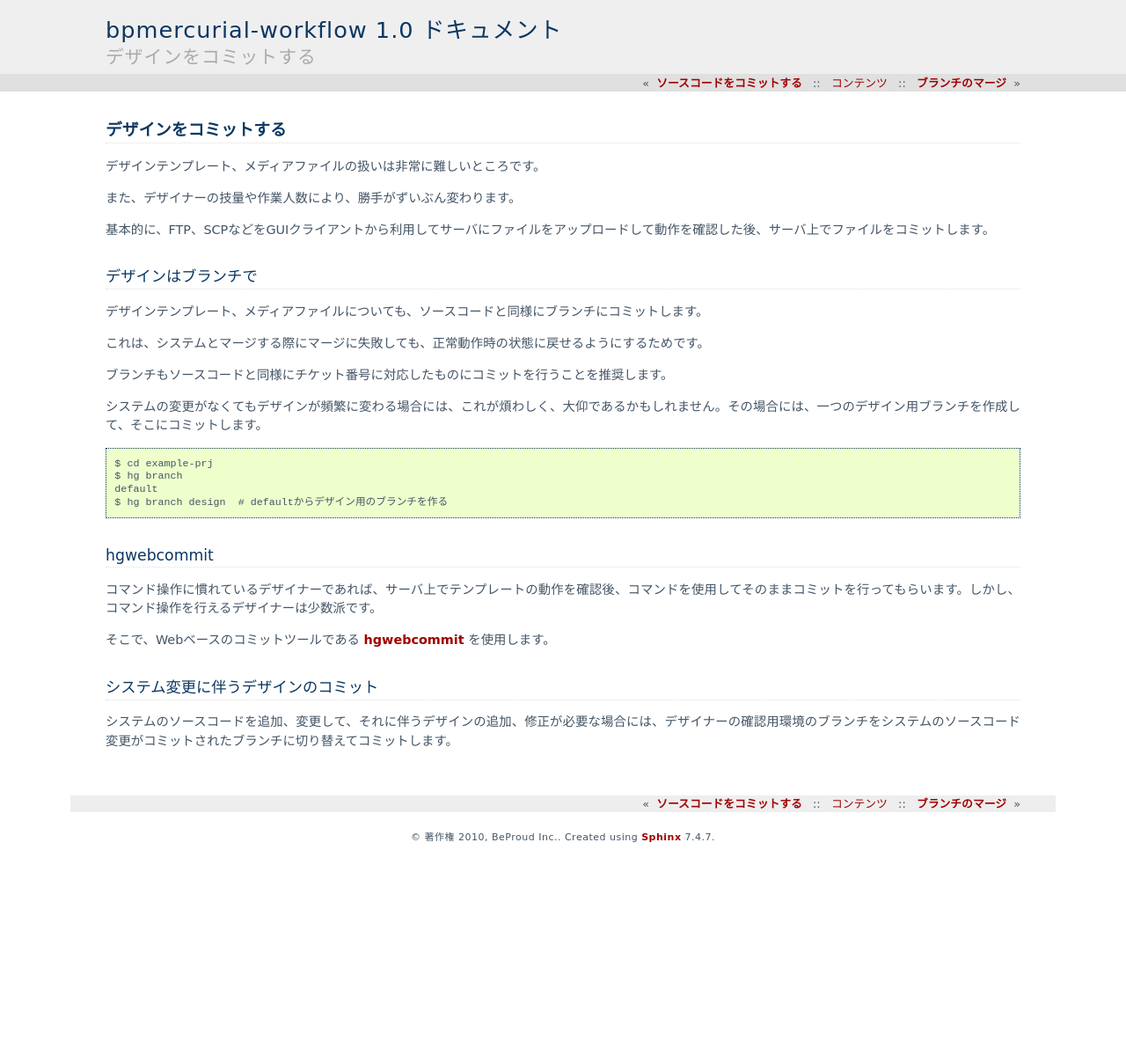
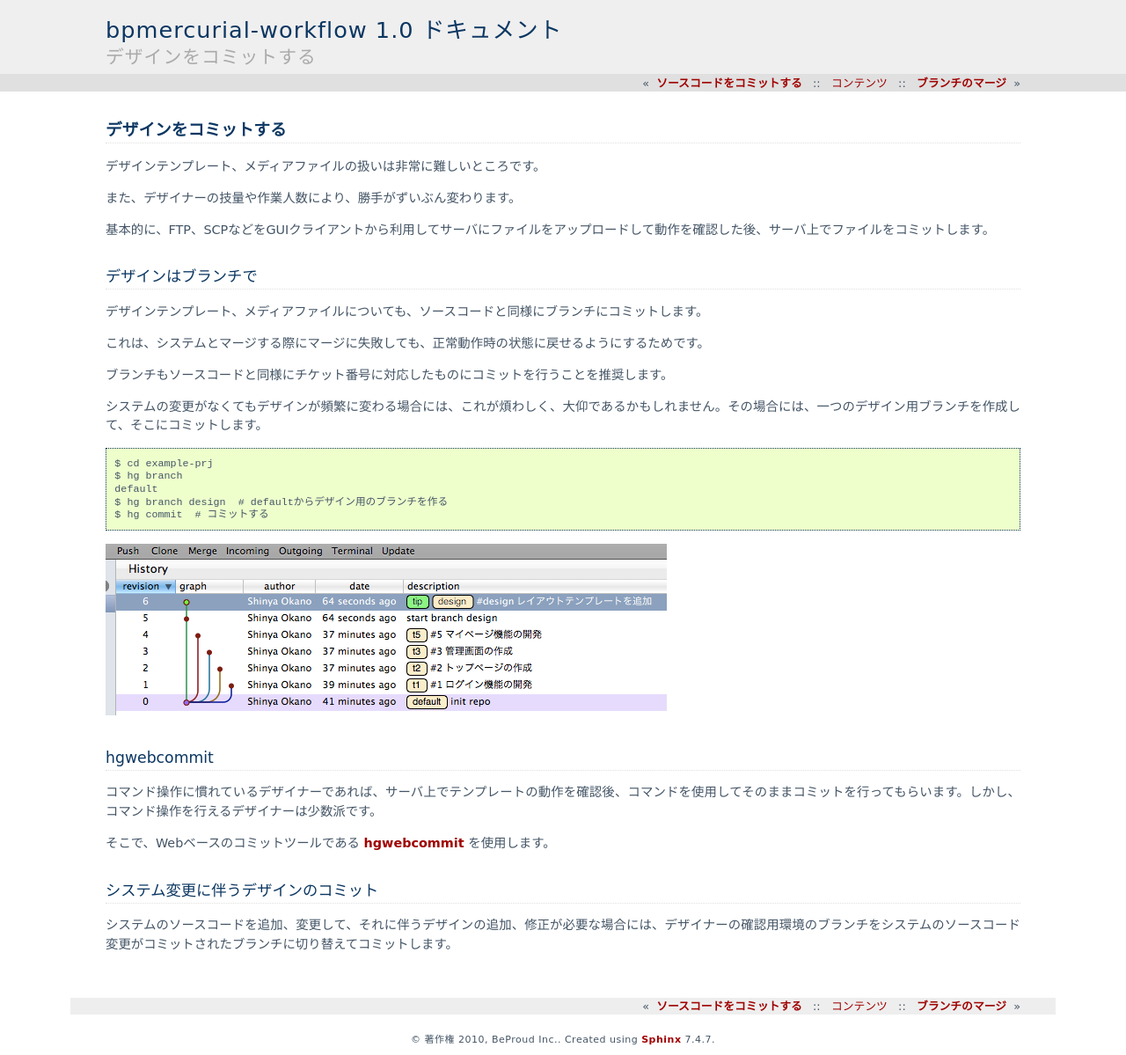
Before and after one commit to beproud/bpmercurial-workflow, a Sphinx documentation site: the page built from ja/source/commit_design.rst, in a window 1280 px wide. Shown: the whole page at 88% size. Built offline with Sphinx 7.4.7, drawn with Linux system fonts in a browser that asks for light colours; before the commit the page ends 968 px from its top, so only the background shows below that.

Commit message:
デザインブランチの画像を追加

```diff
--- a/ja/source/commit_design.rst
+++ b/ja/source/commit_design.rst
@@ -24,6 +24,9 @@
   $ hg branch
   default
   $ hg branch design  # defaultからデザイン用のブランチを作る
+  $ hg commit  # コミットする
+
+.. image:: static/branch-design.png
 
 hgwebcommit
 -----------
```
Also changed, not shown: ja/source/static/branch-design.png (added).
